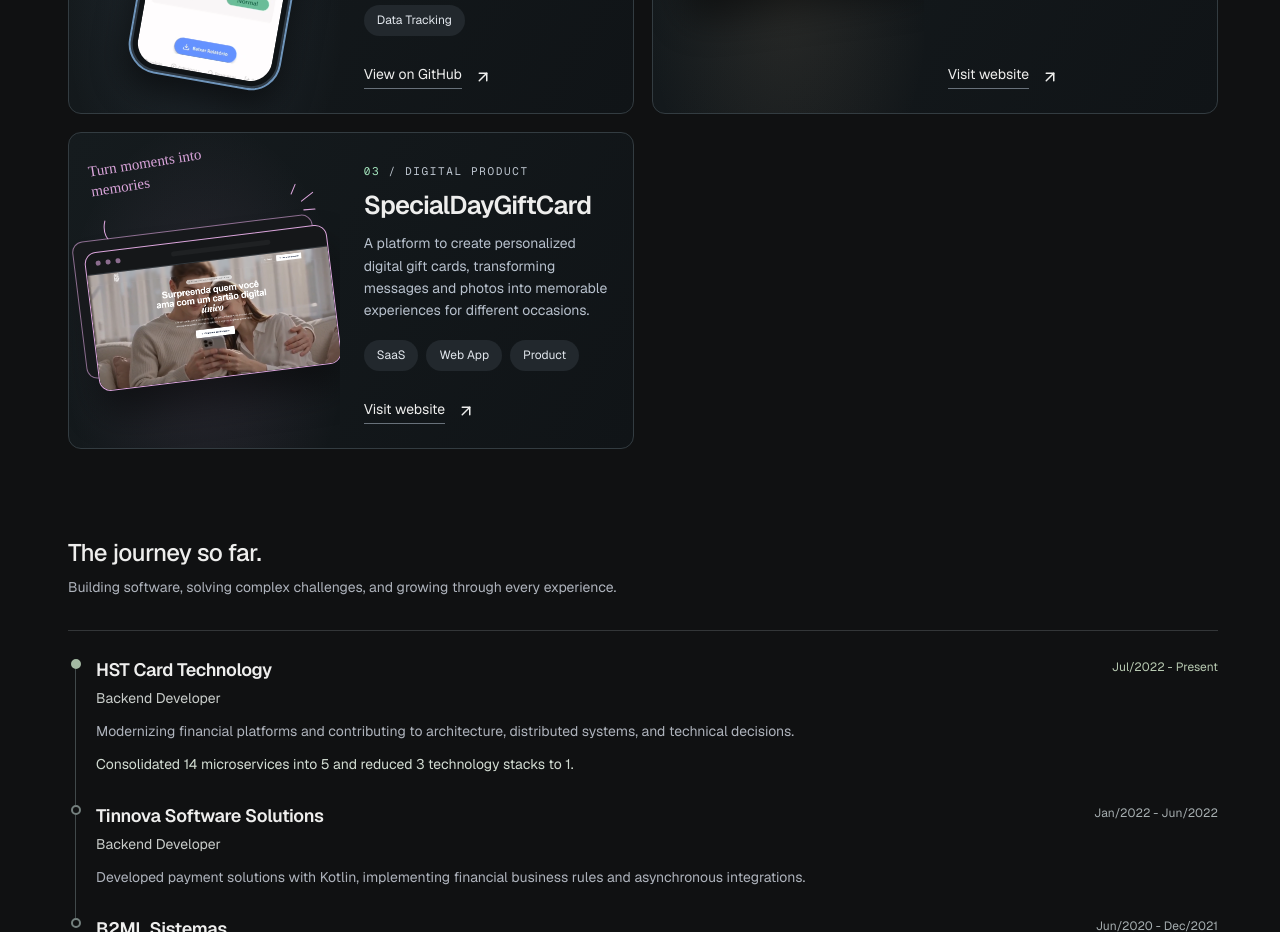
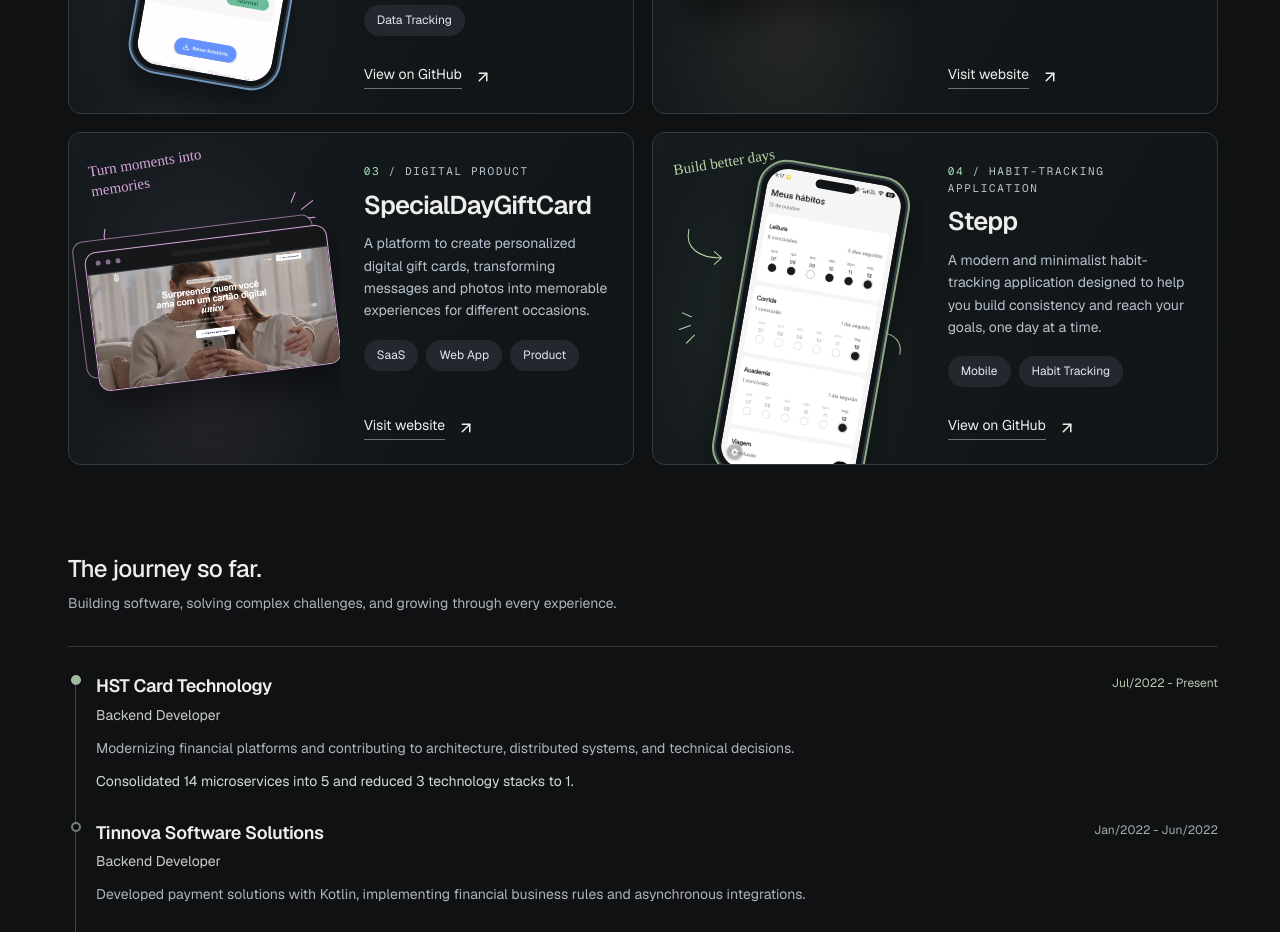
Before and after one commit to rodriigoge/rodrigoge.com.br, a Next.js app: page /en in a window 1280 px wide. Shown: the part 1300-2232 px from the top of the page. Built offline with nearby package versions, Linux system fonts and the light colour scheme; a web font is replaced by a local one.

Commit message:
feat: add personal project stepp

```diff
--- a/messages/en.json
+++ b/messages/en.json
@@ -38,6 +38,12 @@
 		"github": "View on GitHub",
 		"visit": "Visit website",
 		"technologies": "Project technologies and areas",
+		"stepp": {
+			"category": "HABIT-TRACKING APPLICATION",
+			"description": "A modern and minimalist habit-tracking application designed to help you build consistency and reach your goals, one day at a time.",
+			"note": "Build better days",
+			"imageAlt": "Stepp screen showing reading, running, gym and travel habits with their completion history"
+		},
 		"decore": {
 			"category": "WEB EXPERIENCE",
 			"description": "A website to showcase and commercialize handcrafted wooden arts, with a focus on navigation experience and product presentation.",
--- a/messages/pt.json
+++ b/messages/pt.json
@@ -37,6 +37,12 @@
 		"github": "Ver no GitHub",
 		"visit": "Visitar site",
 		"technologies": "Tecnologias e áreas do projeto",
+		"stepp": {
+			"category": "APLICATIVO DE HÁBITOS",
+			"description": "Um aplicativo moderno e minimalista para acompanhar hábitos, desenvolvido para ajudar você a criar consistência e alcançar seus objetivos, um dia de cada vez.",
+			"note": "Construa dias melhores",
+			"imageAlt": "Tela do Stepp com hábitos de leitura, corrida, academia e viagem e seu histórico de conclusões"
+		},
 		"decore": {
 			"category": "EXPERIÊNCIA WEB",
 			"description": "Um site para apresentar e comercializar artes em madeira feitas à mão, com foco na experiência de navegação e na apresentação dos produtos.",
--- a/src/app/globals.css
+++ b/src/app/globals.css
@@ -146,6 +146,8 @@
 .project-card { --project-accent: #a5c6ec; display: grid; grid-template-columns: 48% 52%; min-width: 0; min-height: 312px; border: 1px solid #333c41; border-radius: 13px; overflow: hidden; background: linear-gradient(120deg, #151b1e, #101417); }
 .project-decore { --project-accent: #dabb93; }
 .project-specialday { --project-accent: #dba5dc; }
+.project-stepp { --project-accent: #b7d6a6; }
+.project-phone.stepp-phone { border-color: #91aa85; }
 .project-artwork { position: relative; min-width: 0; overflow: hidden; background: radial-gradient(ellipse at 50% 65%, color-mix(in srgb, var(--project-accent) 11%, transparent), transparent 75%); }
 .project-note { position: absolute; z-index: 2; top: 20px; left: 20px; max-width: 125px; color: var(--project-accent); font-family: 'Segoe Print', 'Bradley Hand', cursive; font-size: 15px; line-height: 1.3; transform: rotate(-9deg); }
 .project-sketch { position: absolute; inset: 0; width: 100%; height: 100%; stroke: var(--project-accent); stroke-width: 1.3; stroke-linecap: round; stroke-linejoin: round; }
@@ -165,7 +167,7 @@
 .project-tags li { padding: 7px 13px; background: #22282d; color: #e1e6ec; border-radius: 30px; font-size: 12px; line-height: 1.4; }
 .project-content .project-link { margin-top: auto; }
 @media (hover: hover) and (pointer: fine) {
-  .project-glic:hover .project-phone { transform: rotate(7deg) translateY(-4px); }
+  .project-card:hover .project-phone { transform: rotate(7deg) translateY(-4px); }
   .project-card:hover .project-browser { transform: rotate(-4deg) translateY(-4px); }
   .project-link:hover { color: #a3e4bc; }
 }
--- a/src/components/projects.tsx
+++ b/src/components/projects.tsx
@@ -43,10 +43,10 @@
             <div className="project-artwork">
               <span className="project-note" aria-hidden="true">{t(`${project.id}.note`)}</span>
               <Sketch />
-              {project.id === 'glic' ? (
-                <div className="project-phone glic-phone">
+              {project.id === 'glic' || project.id === 'stepp' ? (
+                <div className={`project-phone ${project.id}-phone`}>
                   <div className="phone-camera" />
-                  <Image src="/images/projects/glic.png" alt={t('glic.imageAlt')} width={473} height={1028} sizes="220px" />
+                  <Image src={`/images/projects/${project.id}.png`} alt={t(`${project.id}.imageAlt`)} width={project.id === 'stepp' ? 720 : 473} height={project.id === 'stepp' ? 1600 : 1028} sizes="220px" />
                 </div>
               ) : (
                 <div className="project-browser">
@@ -62,7 +62,7 @@
               <ul className="project-tags" aria-label={t('technologies')}>
                 {project.tags.map((tag) => <li key={tag}>{tag}</li>)}
               </ul>
-              <ProjectLink url={project.url}>{t(project.id === 'glic' ? 'github' : 'visit')}</ProjectLink>
+              <ProjectLink url={project.url}>{t(project.id === 'glic' || project.id === 'stepp' ? 'github' : 'visit')}</ProjectLink>
             </div>
           </ScrollReveal>
         ))}
--- a/src/data/projects.ts
+++ b/src/data/projects.ts
@@ -3,5 +3,6 @@
 export const projects = [
   {id: 'glic', name: 'glic', number: '01', tags: ['TypeScript', 'React Native', 'Data Tracking'], url: 'https://github.com/rodriigoge/glic'},
   {id: 'decore', name: 'decorê.arts', number: '02', tags: ['TypeScript', 'Web', 'UI/UX'], url: 'https://decore-arts.vercel.app/'},
-  {id: 'specialday', name: 'SpecialDayGiftCard', number: '03', tags: ['SaaS', 'Web App', 'Product'], url: 'https://specialdaygiftcard.com.br/'}
+  {id: 'specialday', name: 'SpecialDayGiftCard', number: '03', tags: ['SaaS', 'Web App', 'Product'], url: 'https://specialdaygiftcard.com.br/'},
+  {id: 'stepp', name: 'Stepp', number: '04', tags: ['Mobile', 'Habit Tracking'], url: 'https://github.com/rodriigoge/stepp'}
 ] as const;
```
Also changed, not shown: public/images/projects/stepp.png (added).
